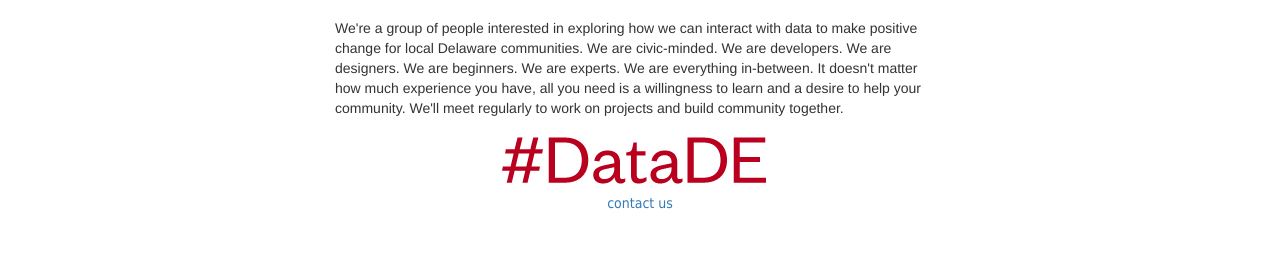
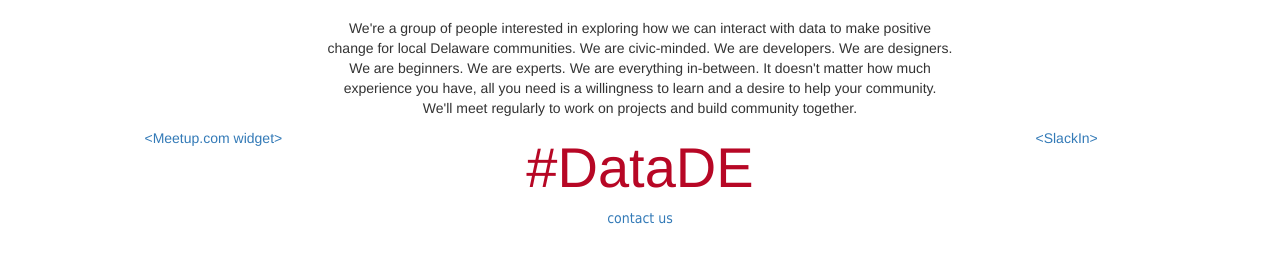
Before and after one commit to dominiqueclarke/OpenDataDe.github.io, a plain HTML site: page index.html in a window 1280 px wide. Shown: the part 54-316 px from the top of the page. Drawn offline with nearby package versions, Linux system fonts and the light colour scheme.

Commit message:
Added placeholders for meetup and slackIn sections. Laid out page with bootstrap.

```diff
--- a/index.html
+++ b/index.html
@@ -11,7 +11,11 @@
 		max-height: 50px;
 		margin-top: -12px;
 	}
-
+	#data-de {
+		color: #B70725;
+		font-size: 4em;
+		display: block;
+	}
 
 	#main-content div {
 		text-align: center;
@@ -29,10 +33,23 @@
 		</div>
 	</div>
 	<div id="main-content" >
+		<div class="row" >
 			<p class="col-md-6 col-md-offset-3" >We're a group of people interested in exploring how we can interact with data to make positive change for local Delaware communities. We are civic-minded. We are developers. We are designers. We are beginners. We are experts. We are everything in-between. It doesn't matter how much experience you have, all you need is a willingness to learn and a desire to help your community. We'll meet regularly to work on projects and build community together.</p>
-			<div class="col-md-4 col-md-offset-4" >
-    			<img class="center-block" src="dataDE.jpg" alt="Open Data Delaware" />
+		</div>
+		<div class="col-md-4">
+			<a href="http://www.meetup.com/Open-Data-Delaware/" >
+				&lt;Meetup.com widget&gt;
+			</a>
+		</div>
+		<div class="col-md-4" >
+			<span id="data-de" >#DataDE</span>
+			<!--img class="center-block" src="dataDE.jpg" alt="Open Data Delaware" /-->
 			<a href="mailto:info@openDataDE.org" class="opedatade">contact us</a>
+		</div>
+		<div class="col-md-4">
+			<a href="https://opendatadeslack.herokuapp.com/">
+				&lt;SlackIn&gt;
+			</a>
 		</div>
 	</div>
 </body>
```
Lines whose indentation alone changed are shown as unchanged.
